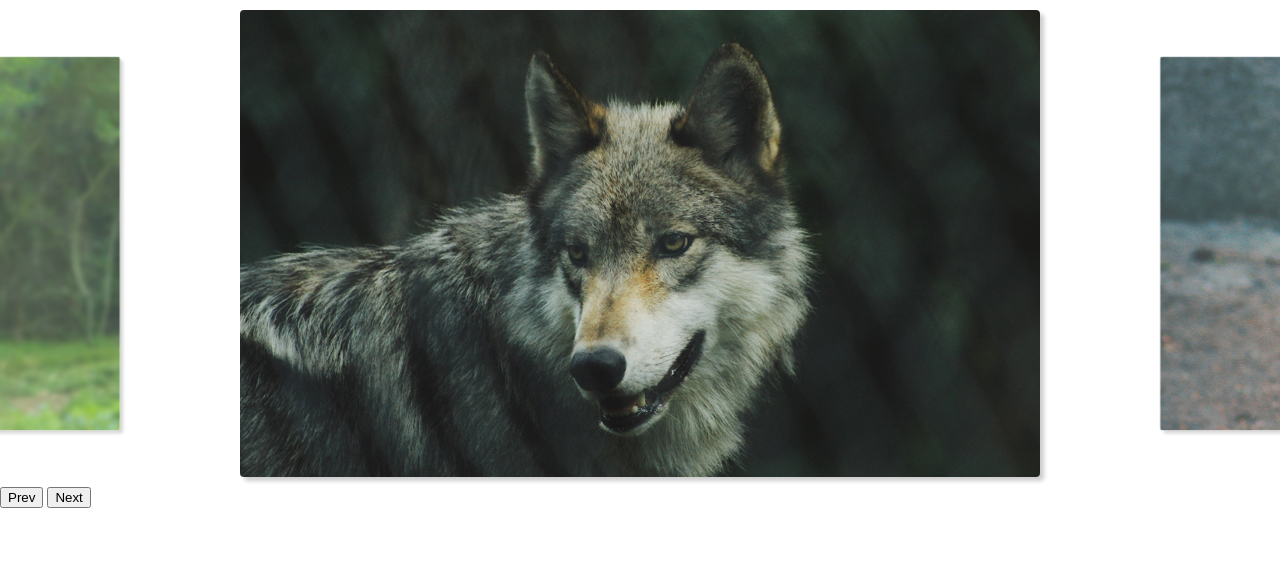
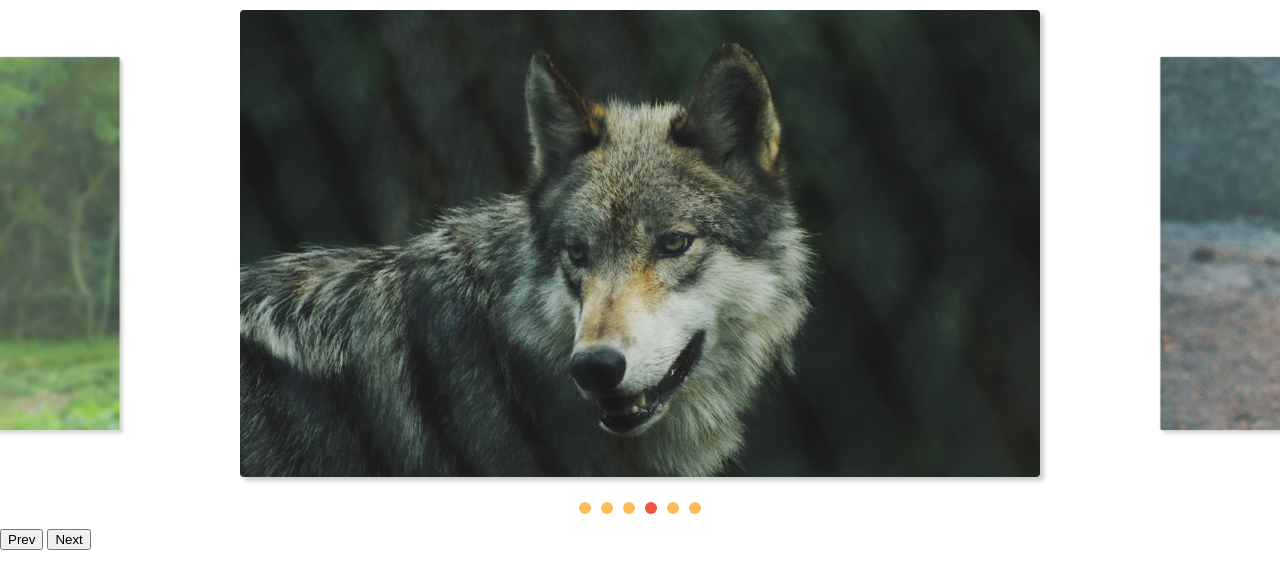
Before and after one commit to oMazzi/Slide-carrousel, a plain HTML site: page index.html in a window 1280 px wide. Drawn offline with Linux system fonts and the light colour scheme.

Commit message:
adicionado paginacao por slide

```diff
--- a/css/style.css
+++ b/css/style.css
@@ -43,3 +43,25 @@ img {
     opacity: 1;
     transform:scale(1);
 }
+
+[data-control='slide']{
+    display: flex;
+    justify-content: center;
+    margin-top: 20px;
+
+}
+
+[data-control='slide'] li a{
+    display: block;
+    width: 12px;
+    height: 12px;
+    background: #fb5;
+    border-radius: 50%;
+    overflow: hidden;
+    text-indent: -999px;
+    margin: 5px;
+}
+
+[data-control='slide'] li.active a, [data-control='slide'] li a:hover {
+    background: #e54;
+}
--- a/js/script.js
+++ b/js/script.js
@@ -3,3 +3,4 @@
 const slide = new SlideNav(".slide", ".slide-wrapper");
 slide.init();
 slide.addArrow(".prev", ".next");
+slide.addControl();
--- a/js/slide.js
+++ b/js/slide.js
@@ -6,6 +6,7 @@ export class Slide {
     this.wrapper = document.querySelector(wrapper);
     this.dist = { finalPosition: 0, startX: 0, movement: 0 };
     this.activeClass = "active";
+    this.changeEvent = new Event("changeEvent");
   }
 
   transition(active) {
@@ -99,6 +100,7 @@ export class Slide {
     this.slidesIndexNav(index);
     this.dist.finalPosition = activeSlide.position;
     this.changeActiveClass();
+    this.wrapper.dispatchEvent(this.changeEvent);
   }
 
   changeActiveClass() {
@@ -148,6 +150,11 @@ export class Slide {
 }
 
 export class SlideNav extends Slide {
+  constructor(slide, wrapper) {
+    super(slide, wrapper);
+    this.bindControlEvents();
+  }
+
   addArrow(prev, next) {
     this.prevElement = document.querySelector(prev);
     this.nextElement = document.querySelector(next);
@@ -158,4 +165,44 @@ export class SlideNav extends Slide {
     this.prevElement.addEventListener("click", this.activePrevSlide);
     this.nextElement.addEventListener("click", this.activeNextSlide);
   }
+
+  createControl() {
+    const control = document.createElement("ul");
+    control.dataset.control = "slide";
+    this.slideArray.forEach((item, index) => {
+      control.innerHTML += `<li><a href="#slide${index + 1}">${
+        index + 1
+      }</a></li>`;
+    });
+    this.wrapper.appendChild(control);
+    return control;
+  }
+
+  eventControl(item, index) {
+    item.addEventListener("click", (event) => {
+      event.preventDefault();
+      this.changeSlide(index);
+    });
+    this.wrapper.addEventListener("changeEvent", this.activeControlItem);
+  }
+
+  activeControlItem() {
+    this.controlArray.forEach((item) =>
+      item.classList.remove(this.activeClass)
+    );
+    this.controlArray[this.index.active].classList.add(this.activeClass);
+  }
+
+  addControl(customControl) {
+    this.control =
+      document.querySelector(customControl) || this.createControl();
+    this.controlArray = [...this.control.children];
+    this.controlArray.forEach(this.eventControl);
+    this.activeControlItem();
+  }
+
+  bindControlEvents() {
+    this.eventControl = this.eventControl.bind(this);
+    this.activeControlItem = this.activeControlItem.bind(this);
+  }
 }
```
